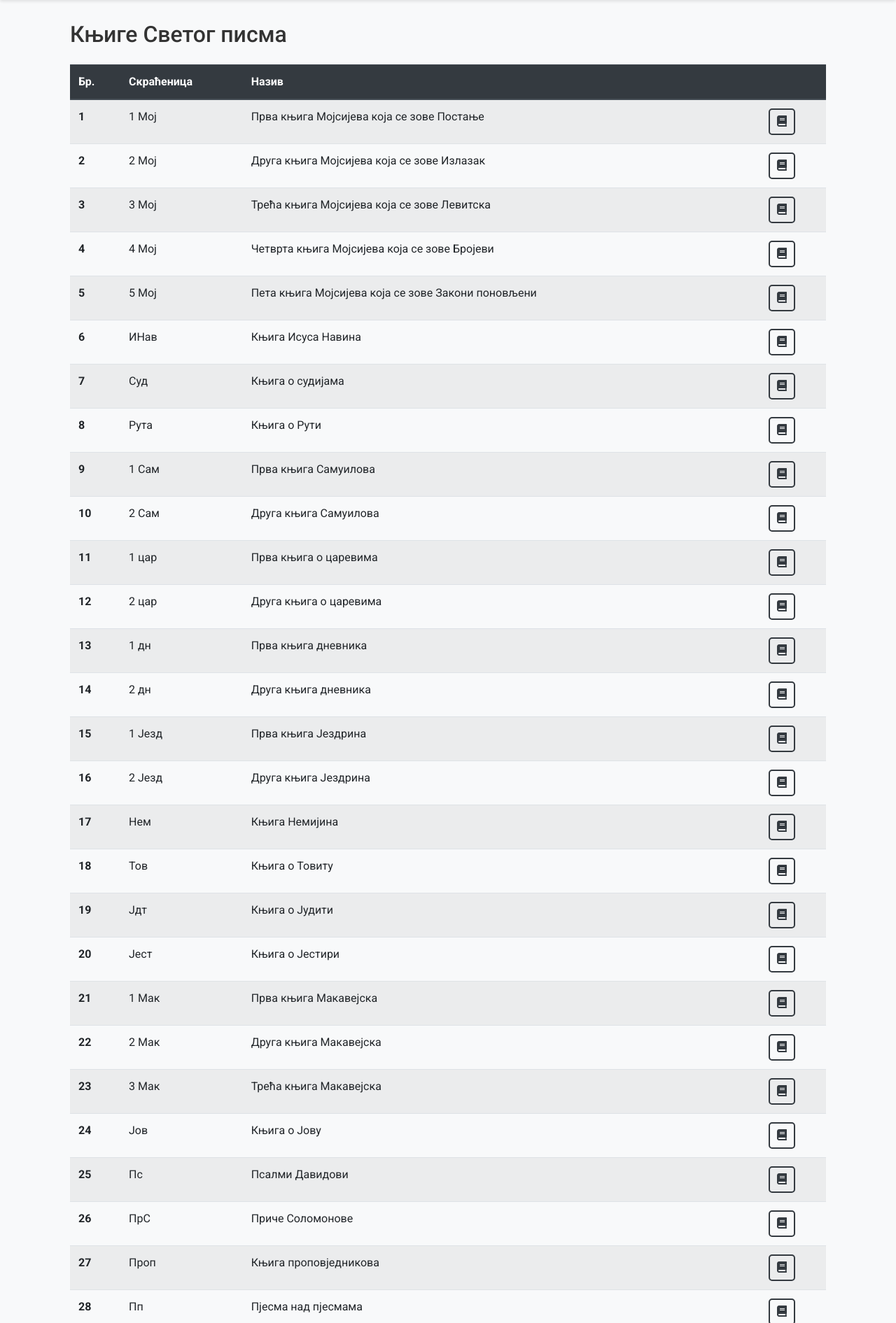
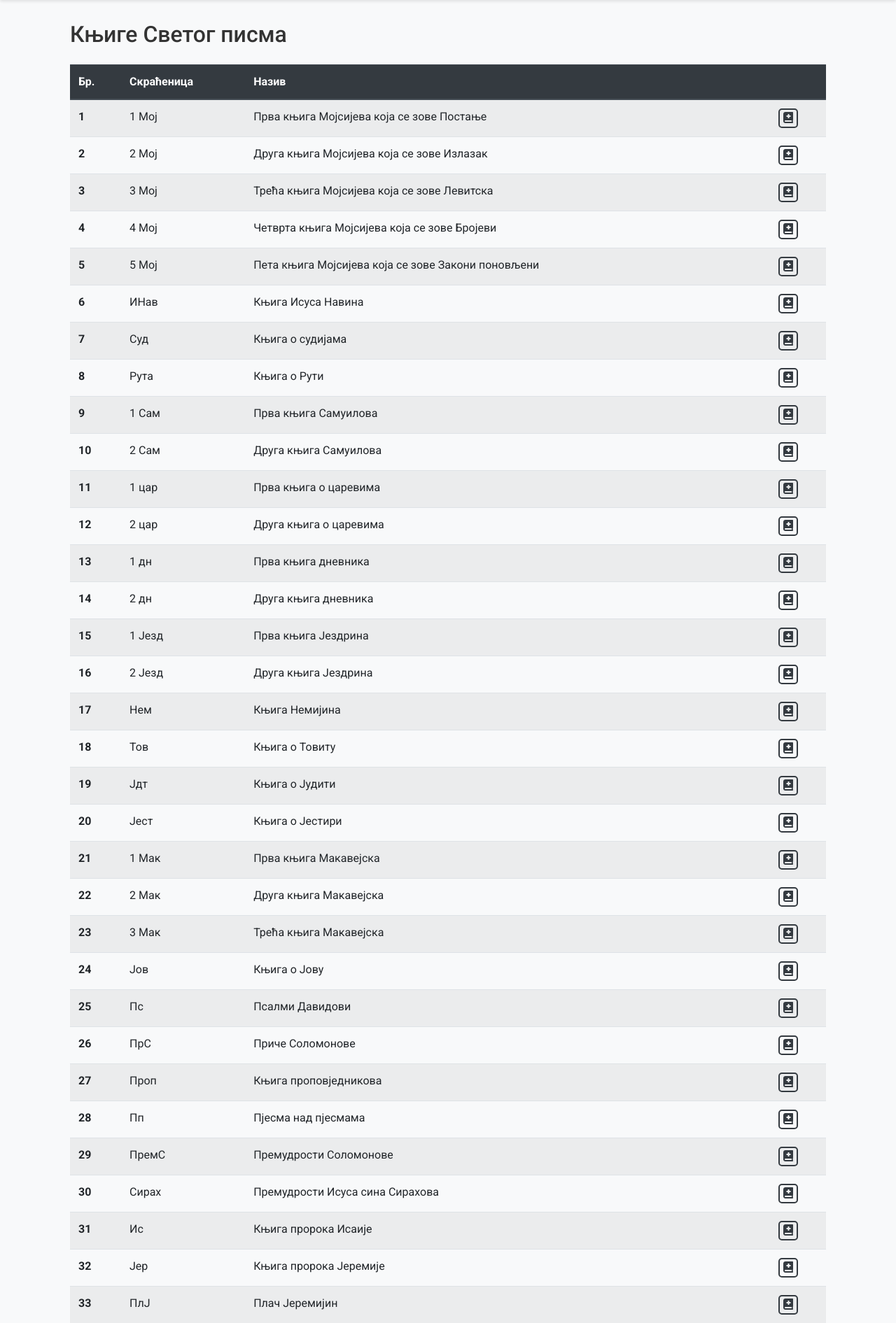
Before and after one commit to meeheey/bible-in-serbian, a Django app: page / in a window 1280 px wide. Shown: the part 92-1983 px from the top of the page at 70% size. Run offline with Django 4.2, Linux system fonts and the light colour scheme; data comes from the database, SQL or seed files in the repository; some libraries are stand-ins or nearby versions.

Commit message:
Further style improvement

```diff
--- a/bible_in_serbian/web_page/static/web_page/css/styles.css
+++ b/bible_in_serbian/web_page/static/web_page/css/styles.css
@@ -126,7 +126,7 @@ h1 {
     background-color: transparent;
     border: 2px solid #343a40;
     color: #343a40;
-    padding: 5px 10px;
+    padding: 0px 5px;
     font-size: 16px;
     font-weight: 500;
     border-radius: 5px;
--- a/bible_in_serbian/web_page/templates/web_page/index.html
+++ b/bible_in_serbian/web_page/templates/web_page/index.html
@@ -2,24 +2,24 @@
 
 {% block body %}
 <div class="container">
-    <h2 class="my-4">Књиге Светог писма</h2>
+    <h2 class="my-4 unselectable">Књиге Светог писма</h2>
     <div class="table-responsive">
         <table class="table table-striped table-hover">
             <thead class="thead-dark">
                 <tr>
-                    <th scope="col">Бр.</th>
-                    <th scope="col">Скраћеница</th>
-                    <th scope="col">Назив</th>
+                    <th scope="col" class="unselectable">Бр.</th>
+                    <th scope="col" class="unselectable">Скраћеница</th>
+                    <th scope="col" class="unselectable">Назив</th>
                     <th scope="col"></th>
                 </tr>
             </thead>
             <tbody>
                 {% for book in books %}
                 <tr>
-                    <th scope="row">{{ forloop.counter }}</th>
+                    <th scope="row" class="unselectable">{{ forloop.counter }}</th>
                     <td>{{ book.acronym }}</td>
                     <td>{{ book.title }}</td>
-                    <td><a href="{% url 'show_book' book_id=book.id %}" class="btn btn-outline-primary"><i class='fas fa-book'></i></a></td>
+                    <td><a href="{% url 'show_book' book_id=book.id %}" class="btn btn-outline-primary"><i class='fas fa-book-medical'></i></a></td>
                 </tr>
                 {% endfor %}
             </tbody>
```
